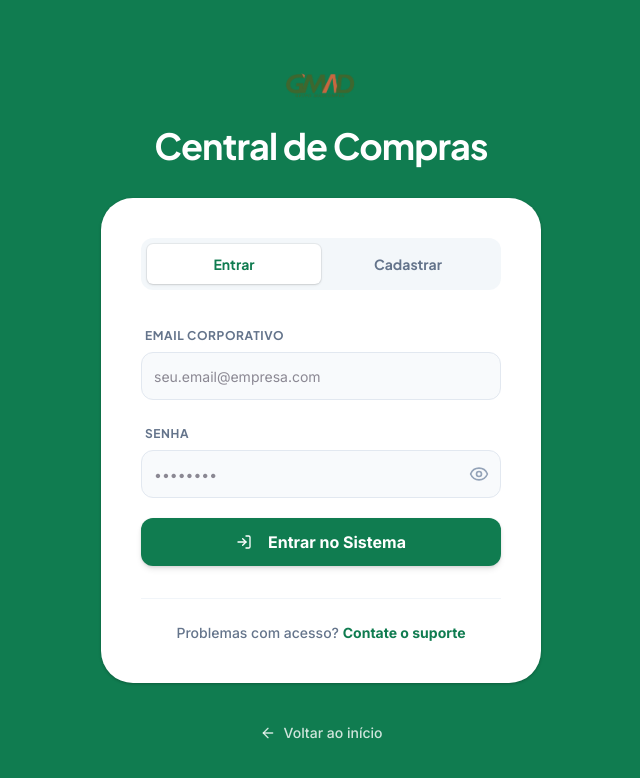
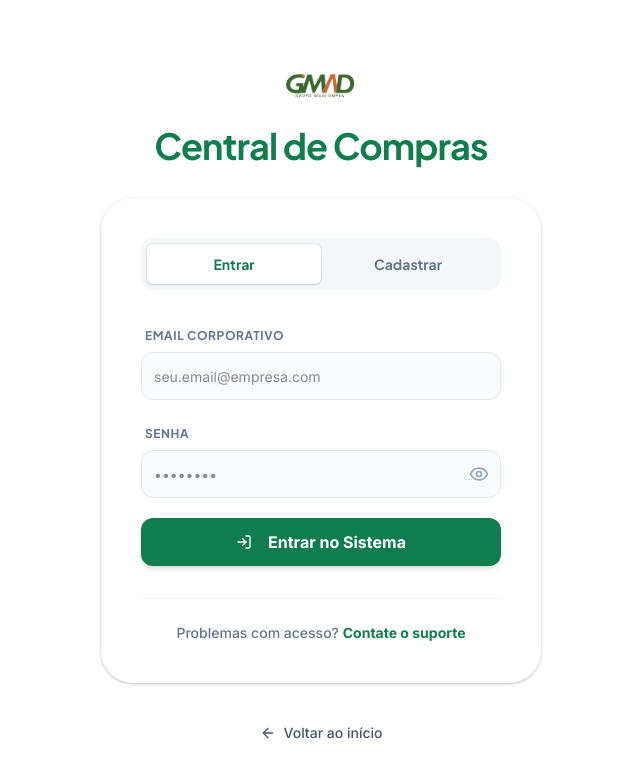
Before and after one commit to borba-anderson/comprasmadville, a React (Vite) app: page /auth in a window 1280 px wide. Shown: the top 778 px of the page, without its empty margins (319-959 px from the left). Built offline with nearby package versions, Linux system fonts and the light colour scheme; the HTML template or start-up script is replaced by a standard one.

Commit message:
Code edited in Lovable Code Editor
Edited UI in Lovable

```diff
--- a/src/pages/Auth.tsx
+++ b/src/pages/Auth.tsx
@@ -152,7 +152,7 @@ export default function Auth() {
   };
 
   return (
-    <div className="min-h-screen bg-[#107c50] flex flex-col items-center justify-center p-4">
+    <div className="min-h-screen bg-white flex flex-col items-center justify-center p-4">
       <style>
         {`
           @import url('https://fonts.googleapis.com/css2?family=Plus+Jakarta+Sans:wght@400;500;600;700;800&display=swap');
@@ -164,7 +164,9 @@ export default function Auth() {
         <div className="flex items-center justify-center gap-4 mb-3">
           <img src={gmadLogo} alt="GMAD Logo" className="h-16 w-auto" />
         </div>
-        <h1 className="text-3xl md:text-4xl font-bold text-white font-jakarta tracking-tight">Central de Compras</h1>
+        <h1 className="text-3xl md:text-4xl font-bold text-[#107c50] font-jakarta tracking-tight">
+          Central de Compras
+        </h1>
       </div>
 
       <div className="w-full max-w-[440px] bg-white rounded-[2rem] shadow-2xl shadow-emerald-950/20 overflow-hidden animate-scale-in">
@@ -347,7 +349,7 @@ export default function Auth() {
       <div className="mt-8 text-center animate-fade-in delay-100">
         <Link
           to="/"
-          className="inline-flex items-center text-white/80 hover:text-white text-sm font-medium transition-colors px-4 py-2 rounded-full hover:bg-white/10"
+          className="inline-flex items-center text-slate-600 hover:text-[#107c50] text-sm font-medium transition-colors px-4 py-2 rounded-full hover:bg-slate-100"
         >
           <ArrowLeft className="w-4 h-4 mr-2" />
           Voltar ao início
```
